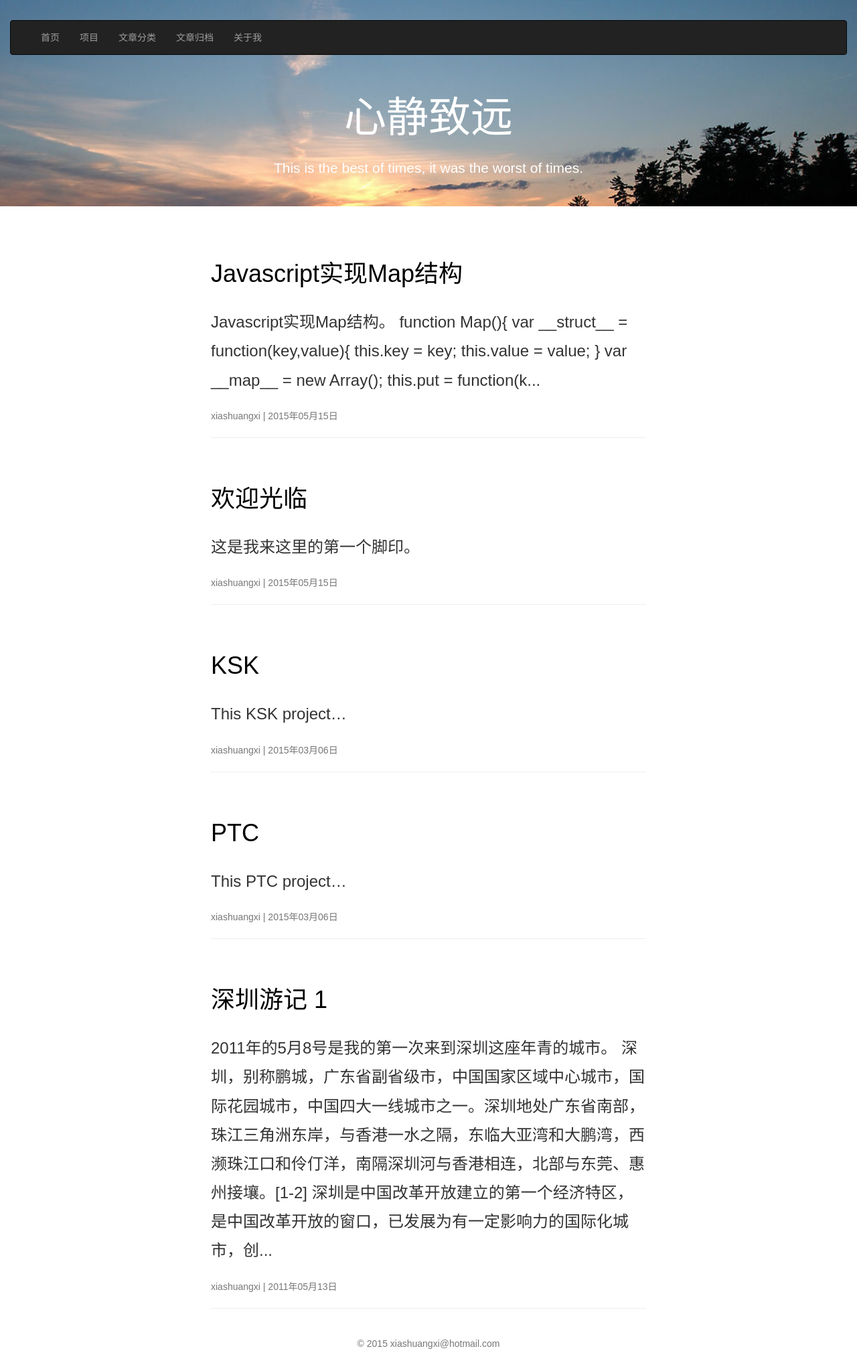
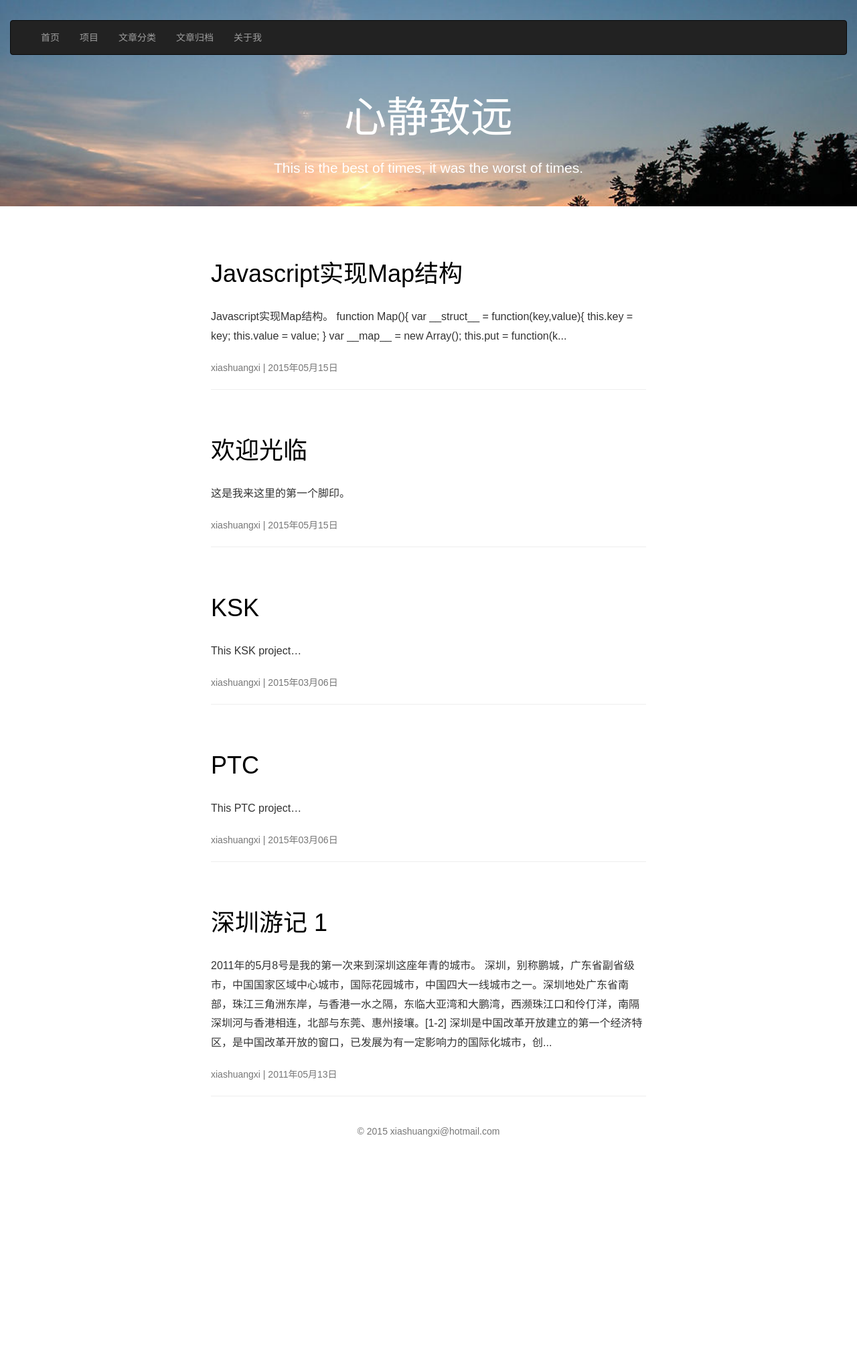
Before and after one commit to jinchangle/xiashuangxi.github.io, a Jekyll site: the page built from index.html, in a window 1280 px wide. Shown: the whole page at 67% size. Built offline with Jekyll 4.4.1, drawn with Linux system fonts in a browser that asks for light colours; nearby versions of some CDN libraries; the list of posts is cut into pages by our own code; comment, search, counter and statistics services are not loaded; after the commit the page ends 1721 px from its top, so only the background shows below that.

Commit message:
Please enter the commit message for your changes. Lines starting  with '' will be ignored, and an empty message aborts the commit.  On branch master  Your branch is up-to-date with 'origin/master'.
 Changes to be committed:
	modified:   _layouts/default.html

```diff
--- a/_layouts/default.html
+++ b/_layouts/default.html
@@ -12,7 +12,7 @@
             </a>
 
         </div>
-        <p id='page.content' class="lead" style='font-size:24px;'>
+        <p id='page.content' class="lead" >
             {{ post.content |strip_html|truncate:200}}
         </p>
         <p style='font-size:14px;color:#777;'>
```
